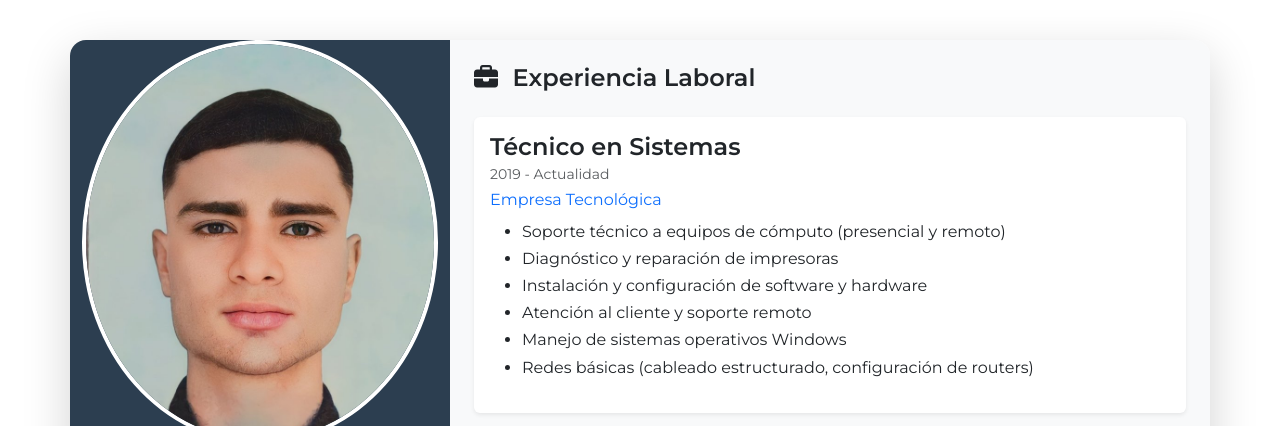
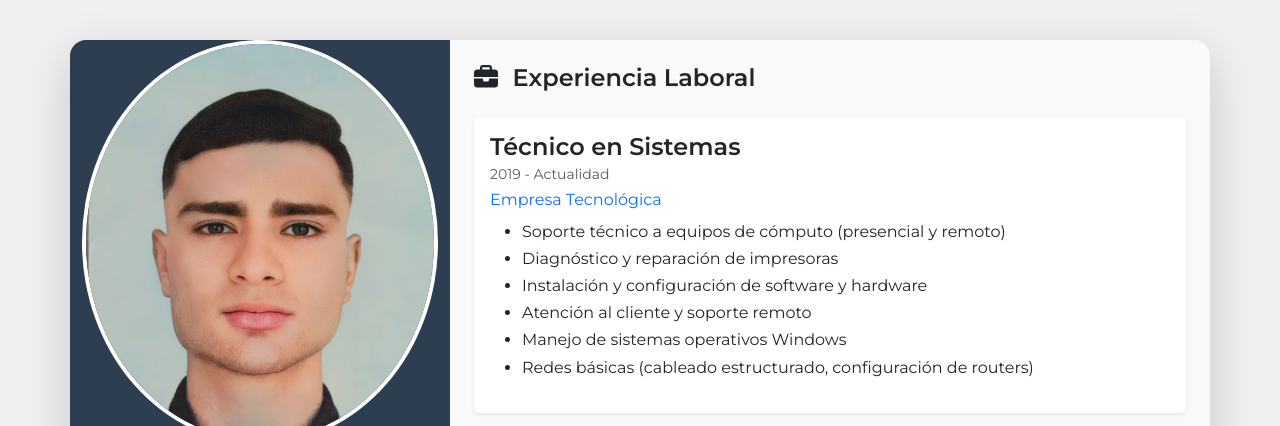
Before and after one commit to Yobani-Arenas/Yobani-Arenas.github.io, a plain HTML site: page index.html in a window 1280 px wide. Shown: the top 426 px of the page. Drawn offline with nearby package versions, Linux system fonts and the light colour scheme.

Commit message:
Resuelvo conflicto en style.css

```diff
--- a/style.css
+++ b/style.css
@@ -1,10 +1,10 @@
 * {
-    font-family: Montserrat
+    font-family: Montserrat;
 }
 
 body {
-    background-color: f0f0f0;
-    font-family: Arial, sans-sefif;
+    background-color: #f0f0f0;
+    font-family: Arial, sans-serif;
     line-height: 1.7;
     margin-top: 40px;
 }
@@ -41,7 +41,3 @@ img {
     transform: translateY(-5px);
     box-shadow: 0 10px 20px rgba(0, 0, 0, 0.1);
 }
-<<<<<<< HEAD
-=======
-
->>>>>>> e8276b299ed37bc768e0893a6be61a9e86c8f456
```
